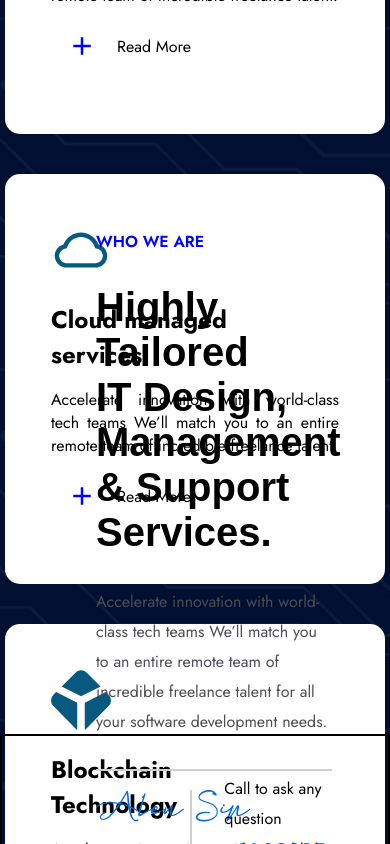
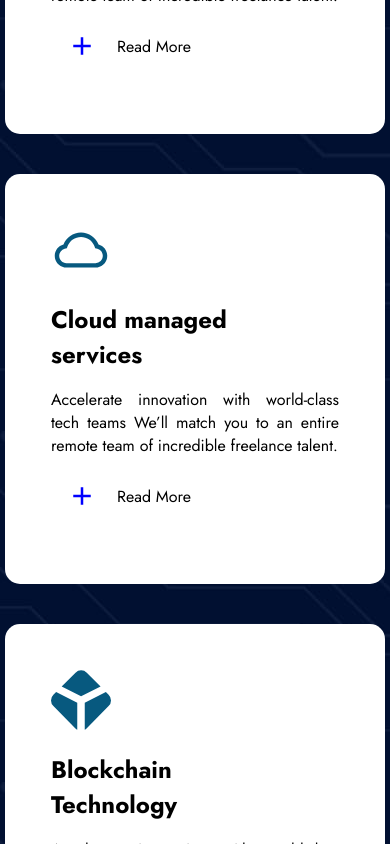
Before and after one commit to kamdibk/isri-site, a React (Create React App) app: page / in a window 390 px wide. Shown: the part 1520-2364 px from the top of the page. Built offline with nearby package versions, Linux system fonts and the light colour scheme.

Commit message:
some changes

```diff
--- a/src/Components/OurServices/OurServices.css
+++ b/src/Components/OurServices/OurServices.css
@@ -78,3 +78,5 @@
         width: 320px;
     }
 }
+/*
+@media screen and (max-width:715px) */
--- a/src/Components/WhoWeAre/WhoWeAre.css
+++ b/src/Components/WhoWeAre/WhoWeAre.css
@@ -78,7 +78,7 @@
 line-height: 18px;
 }
 
-@media screen and (max-width: 1398px){
+@media screen and (max-width: 1395px){
     .whoweare-container {
         margin-top: 476px;
     }
@@ -102,3 +102,8 @@
         transition: 1s;
     }
 }
+@media screen and (max-width:715px) {
+    .whoweare-container {
+       margin-top: 1350px;
+    }
+}
```
